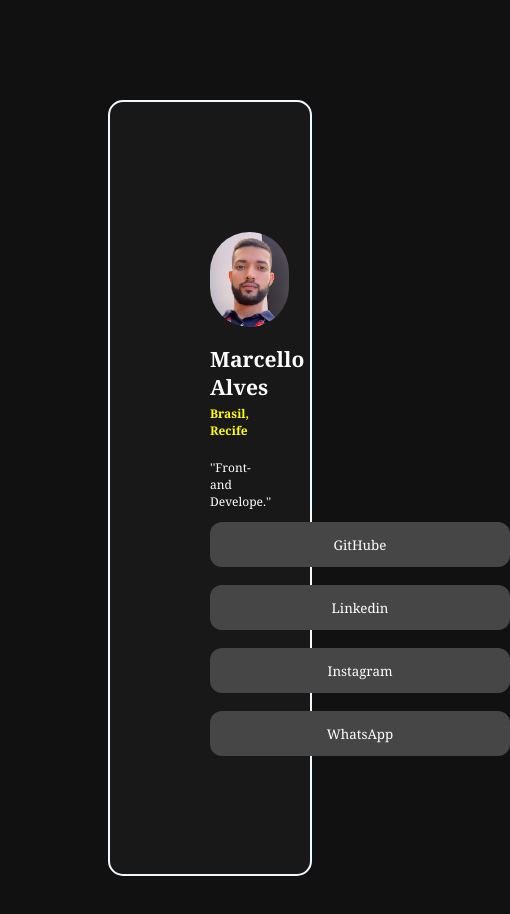
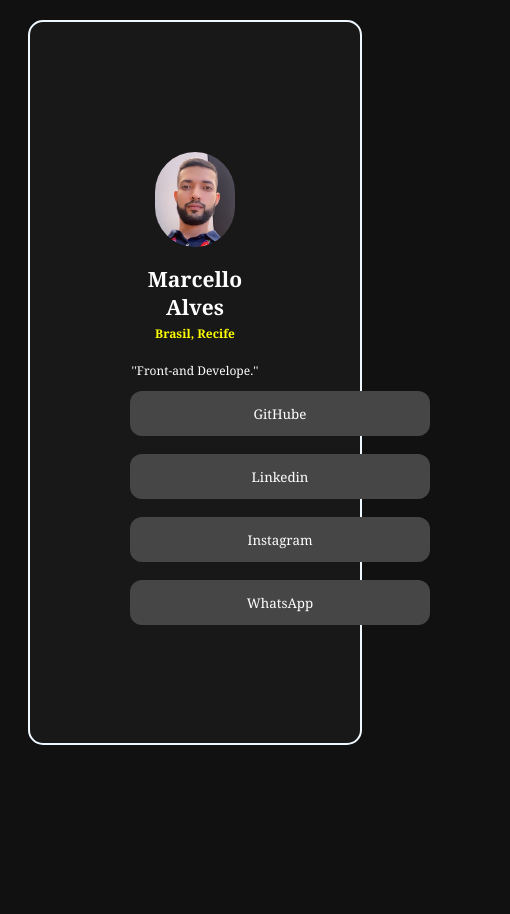
Before and after one commit to MarcelloAlves22/novo-exercicio, a plain HTML site: page index.html in a window 390 px wide. Shown: the whole page, 510 px wide, since content can reach past the window. After the commit the page ends 844 px from the top, so only its background shows below. Drawn offline with Linux system fonts and the light colour scheme.

Commit message:
Atualização de resposividade

```diff
--- a/index.html
+++ b/index.html
@@ -8,7 +8,7 @@
     <title>My page</title>
 </head>
 <body>
-            <div>
+            <div class="botoes">
             <img class="perfil" src="./image/Captura de tela 2024-04-02 204456.png" alt="image">
 
 
@@ -17,6 +17,7 @@
                 <h2>Brasil, Recife</h2>
 
                 <p>''Front-and Develope.''</p>
+
 
                 <a href="https://github.com/MarcelloAlves22" target="_blank" rel="external"><button class="b1" title="GitHube">GitHube</button></a><br><br>
 
--- a/style.css
+++ b/style.css
@@ -1,5 +1,6 @@
 body{
     background-color: rgb(17, 17, 17);
+
 }
 
 div{
@@ -10,7 +11,6 @@ div{
     border-radius: 15px;
     background-color: rgb(24, 24, 24);
     text-align: center;
-
 
 }
 
@@ -57,3 +57,10 @@ button:hover{
     transform: scale(1.1);
     color: yellow;
 }
+
+@media (max-width: 768px) {
+    .botoes {
+        display: block;
+        margin: 20px;
+    }
+}
```
